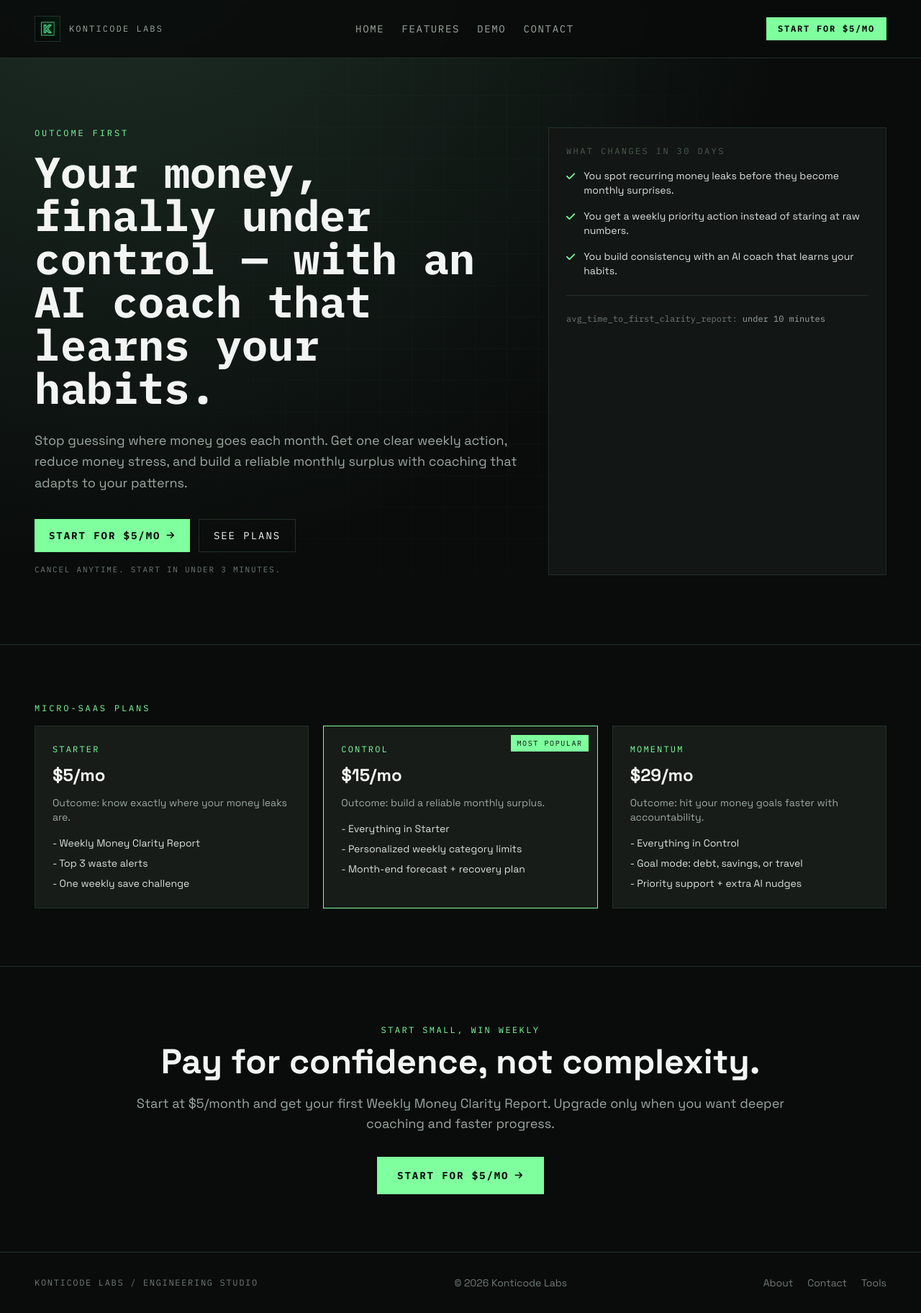
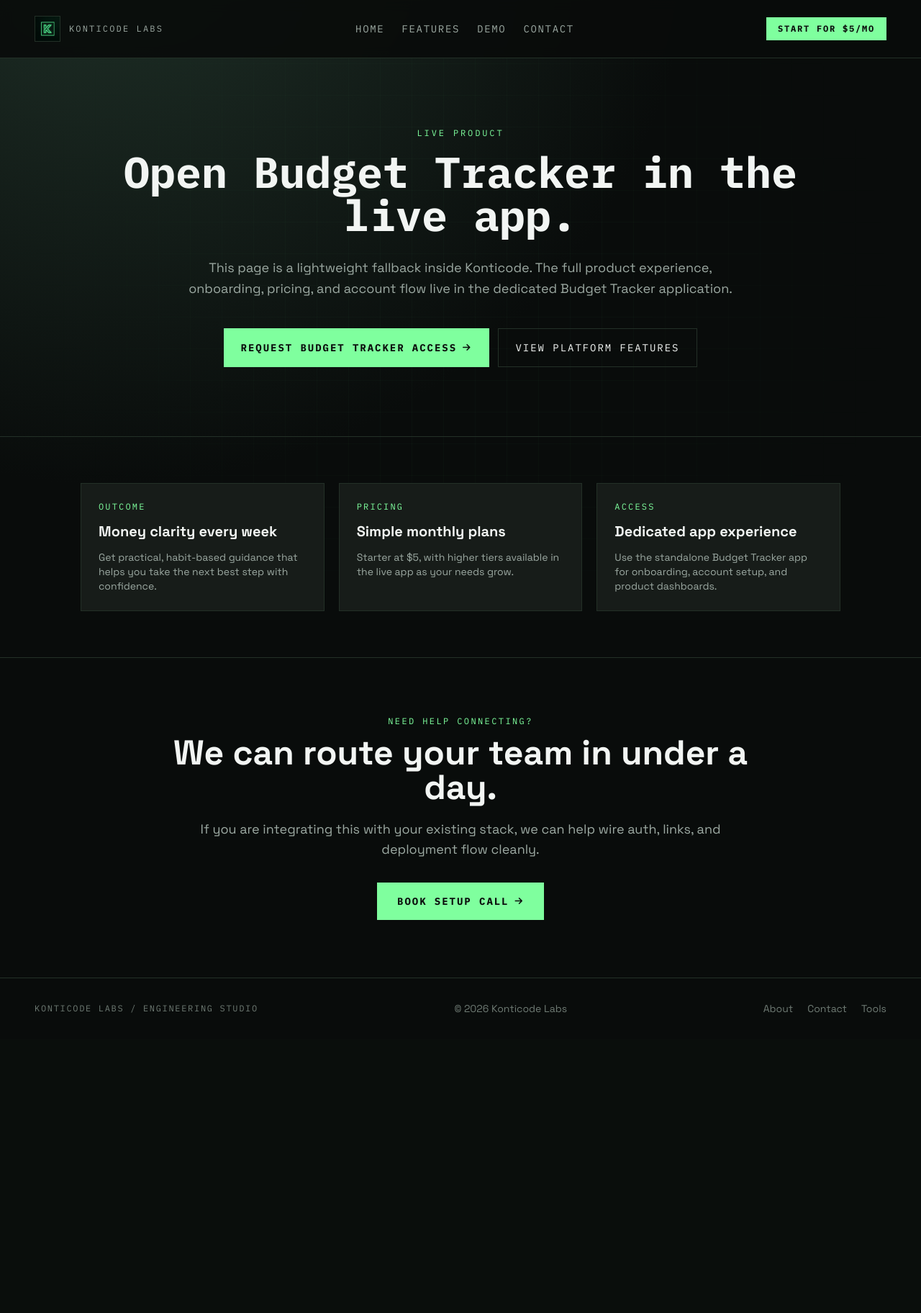
Before and after one commit to jfontiveros7/KonticodeLabs, a Flask app: page /budget-tracker in a window 1280 px wide. Shown: the whole page at 72% size. After the commit the page ends 1407 px from the top, so only its background shows below. Run offline with Flask 3, Linux system fonts and the light colour scheme; some libraries are stand-ins or nearby versions.

Commit message:
refactor: convert budget tracker page to fallback teaser with live-app CTA

```diff
--- a/main.py
+++ b/main.py
@@ -106,7 +106,7 @@ def budget_tracker():
     external_url = _get_budget_tracker_url()
     if external_url:
         return redirect(external_url)
-    return render_template("budget_tracker.html")
+    return render_template("budget_tracker.html", budget_tracker_url=external_url)
 
 
 @app.route("/budget-tracker/<path:subpath>")
--- a/templates/budget_tracker.html
+++ b/templates/budget_tracker.html
@@ -70,74 +70,49 @@
 
     <main>
         <section class="border-b border-[#233027]">
-            <div class="max-w-7xl mx-auto px-6 lg:px-12 py-20 md:py-24 grid grid-cols-1 lg:grid-cols-12 gap-10">
-                <div class="lg:col-span-7 kc-fadeup d1">
-                    <p class="kc-mono text-xs uppercase tracking-[0.24em] text-[#7fff9e] mb-4">Outcome First</p>
-                    <h1 class="kc-mono font-bold text-4xl md:text-6xl leading-[1.03]">Your money, finally under control — with an AI coach that learns your habits.</h1>
-                    <p class="text-[#9ca9a2] text-lg mt-7 max-w-2xl leading-relaxed">Stop guessing where money goes each month. Get one clear weekly action, reduce money stress, and build a reliable monthly surplus with coaching that adapts to your patterns.</p>
-                    <div class="mt-9 flex flex-wrap gap-3">
-                        <a href="/contact" class="inline-flex items-center gap-2 bg-[#7fff9e] text-[#0b0d0c] px-5 py-3 text-sm kc-mono uppercase tracking-[0.14em] font-semibold" data-cta="start_starter_plan" data-cta-location="budget_tracker_hero">Start for $5/mo <i class="fas fa-arrow-right text-xs"></i></a>
-                        <a href="#plans" class="inline-flex items-center gap-2 border border-[#233027] px-5 py-3 text-sm kc-mono uppercase tracking-[0.14em] hover:border-[#7fff9e] hover:text-[#7fff9e] transition-colors" data-cta="view_plans" data-cta-location="budget_tracker_hero">See plans</a>
+            <div class="max-w-6xl mx-auto px-6 lg:px-12 py-20 md:py-24">
+                <div class="text-center kc-fadeup d1">
+                    <p class="kc-mono text-xs uppercase tracking-[0.24em] text-[#7fff9e] mb-4">Live Product</p>
+                    <h1 class="kc-mono font-bold text-4xl md:text-6xl leading-[1.03]">Open Budget Tracker in the live app.</h1>
+                    <p class="text-[#9ca9a2] text-lg mt-7 max-w-3xl mx-auto leading-relaxed">This page is a lightweight fallback inside Konticode. The full product experience, onboarding, pricing, and account flow live in the dedicated Budget Tracker application.</p>
+                    <div class="mt-10 flex flex-col sm:flex-row justify-center gap-3">
+                        {% if budget_tracker_url %}
+                        <a href="{{ budget_tracker_url }}" class="inline-flex items-center justify-center gap-2 bg-[#7fff9e] text-[#0b0d0c] px-6 py-4 text-sm kc-mono uppercase tracking-[0.14em] font-semibold" data-cta="open_live_budget_tracker" data-cta-location="budget_tracker_fallback_hero">Open live Budget Tracker <i class="fas fa-arrow-right text-xs"></i></a>
+                        {% else %}
+                        <a href="/contact" class="inline-flex items-center justify-center gap-2 bg-[#7fff9e] text-[#0b0d0c] px-6 py-4 text-sm kc-mono uppercase tracking-[0.14em] font-semibold" data-cta="request_budget_tracker_access" data-cta-location="budget_tracker_fallback_hero">Request Budget Tracker access <i class="fas fa-arrow-right text-xs"></i></a>
+                        {% endif %}
+                        <a href="/features" class="inline-flex items-center justify-center gap-2 border border-[#233027] px-6 py-4 text-sm kc-mono uppercase tracking-[0.14em] hover:border-[#7fff9e] hover:text-[#7fff9e] transition-colors" data-cta="view_platform_features" data-cta-location="budget_tracker_fallback_hero">View platform features</a>
                     </div>
-                    <p class="kc-mono text-[11px] uppercase tracking-[0.16em] text-[#6f7b74] mt-4">Cancel anytime. Start in under 3 minutes.</p>
-                </div>
-                <div class="lg:col-span-5 kc-fadeup d2 border border-[#233027] bg-[#121614] p-6">
-                    <p class="kc-mono text-xs uppercase tracking-[0.2em] text-[#4b5b51] mb-4">What Changes In 30 Days</p>
-                    <ul class="space-y-4 text-sm text-[#d9e1dd]">
-                        <li class="flex gap-3"><i class="fas fa-check text-[#7fff9e] mt-1"></i><span>You spot recurring money leaks before they become monthly surprises.</span></li>
-                        <li class="flex gap-3"><i class="fas fa-check text-[#7fff9e] mt-1"></i><span>You get a weekly priority action instead of staring at raw numbers.</span></li>
-                        <li class="flex gap-3"><i class="fas fa-check text-[#7fff9e] mt-1"></i><span>You build consistency with an AI coach that learns your habits.</span></li>
-                    </ul>
-                    <div class="mt-6 pt-6 border-t border-[#233027] kc-mono text-xs text-[#6f7b74]">avg_time_to_first_clarity_report: <span class="text-[#9ca9a2]">under 10 minutes</span></div>
                 </div>
             </div>
         </section>
 
-        <section id="plans" class="py-20 border-b border-[#233027]">
-            <div class="max-w-7xl mx-auto px-6 lg:px-12">
-                <p class="kc-mono text-xs uppercase tracking-[0.24em] text-[#7fff9e] mb-4">Micro-SaaS Plans</p>
-                <div class="grid grid-cols-1 md:grid-cols-3 gap-5">
-                    <article class="kc-fadeup d1 border border-[#233027] bg-[#171c19] p-6">
-                        <p class="kc-mono text-xs uppercase tracking-[0.18em] text-[#7fff9e]">Starter</p>
-                        <h2 class="mt-3 font-semibold text-2xl">$5/mo</h2>
-                        <p class="text-[#9ca9a2] text-sm mt-3">Outcome: know exactly where your money leaks are.</p>
-                        <ul class="mt-4 space-y-2 text-sm text-[#d9e1dd]">
-                            <li>- Weekly Money Clarity Report</li>
-                            <li>- Top 3 waste alerts</li>
-                            <li>- One weekly save challenge</li>
-                        </ul>
-                    </article>
-                    <article class="kc-fadeup d2 border border-[#7fff9e] bg-[#171c19] p-6 relative overflow-hidden">
-                        <span class="absolute top-3 right-3 kc-mono text-[10px] uppercase tracking-[0.16em] bg-[#7fff9e] text-[#0b0d0c] px-2 py-1">Most Popular</span>
-                        <p class="kc-mono text-xs uppercase tracking-[0.18em] text-[#7fff9e]">Control</p>
-                        <h2 class="mt-3 font-semibold text-2xl">$15/mo</h2>
-                        <p class="text-[#9ca9a2] text-sm mt-3">Outcome: build a reliable monthly surplus.</p>
-                        <ul class="mt-4 space-y-2 text-sm text-[#d9e1dd]">
-                            <li>- Everything in Starter</li>
-                            <li>- Personalized weekly category limits</li>
-                            <li>- Month-end forecast + recovery plan</li>
-                        </ul>
-                    </article>
-                    <article class="kc-fadeup d3 border border-[#233027] bg-[#171c19] p-6">
-                        <p class="kc-mono text-xs uppercase tracking-[0.18em] text-[#7fff9e]">Momentum</p>
-                        <h2 class="mt-3 font-semibold text-2xl">$29/mo</h2>
-                        <p class="text-[#9ca9a2] text-sm mt-3">Outcome: hit your money goals faster with accountability.</p>
-                        <ul class="mt-4 space-y-2 text-sm text-[#d9e1dd]">
-                            <li>- Everything in Control</li>
-                            <li>- Goal mode: debt, savings, or travel</li>
-                            <li>- Priority support + extra AI nudges</li>
-                        </ul>
-                    </article>
-                </div>
+        <section class="py-16 border-b border-[#233027]">
+            <div class="max-w-6xl mx-auto px-6 lg:px-12 grid grid-cols-1 md:grid-cols-3 gap-5">
+                <article class="kc-fadeup d1 border border-[#233027] bg-[#171c19] p-6">
+                    <p class="kc-mono text-xs uppercase tracking-[0.18em] text-[#7fff9e]">Outcome</p>
+                    <h2 class="mt-3 text-xl font-semibold">Money clarity every week</h2>
+                    <p class="text-[#9ca9a2] text-sm mt-3">Get practical, habit-based guidance that helps you take the next best step with confidence.</p>
+                </article>
+                <article class="kc-fadeup d2 border border-[#233027] bg-[#171c19] p-6">
+                    <p class="kc-mono text-xs uppercase tracking-[0.18em] text-[#7fff9e]">Pricing</p>
+                    <h2 class="mt-3 text-xl font-semibold">Simple monthly plans</h2>
+                    <p class="text-[#9ca9a2] text-sm mt-3">Starter at $5, with higher tiers available in the live app as your needs grow.</p>
+                </article>
+                <article class="kc-fadeup d3 border border-[#233027] bg-[#171c19] p-6">
+                    <p class="kc-mono text-xs uppercase tracking-[0.18em] text-[#7fff9e]">Access</p>
+                    <h2 class="mt-3 text-xl font-semibold">Dedicated app experience</h2>
+                    <p class="text-[#9ca9a2] text-sm mt-3">Use the standalone Budget Tracker app for onboarding, account setup, and product dashboards.</p>
+                </article>
             </div>
         </section>
 
         <section class="py-20">
-            <div class="max-w-5xl mx-auto px-6 lg:px-12 text-center kc-fadeup d3">
-                <p class="kc-mono text-xs uppercase tracking-[0.2em] text-[#7fff9e] mb-3">Start Small, Win Weekly</p>
-                <h2 class="text-3xl md:text-5xl font-bold">Pay for confidence, not complexity.</h2>
-                <p class="text-[#9ca9a2] text-lg mt-5 mb-8">Start at $5/month and get your first Weekly Money Clarity Report. Upgrade only when you want deeper coaching and faster progress.</p>
-                <a href="/contact" class="inline-flex items-center gap-2 bg-[#7fff9e] text-[#0b0d0c] px-7 py-4 text-sm kc-mono uppercase tracking-[0.14em] font-semibold" data-cta="start_starter_plan" data-cta-location="budget_tracker_footer">Start for $5/mo <i class="fas fa-arrow-right text-xs"></i></a>
+            <div class="max-w-4xl mx-auto px-6 lg:px-12 text-center kc-fadeup d3">
+                <p class="kc-mono text-xs uppercase tracking-[0.2em] text-[#7fff9e] mb-3">Need Help Connecting?</p>
+                <h2 class="text-3xl md:text-5xl font-bold">We can route your team in under a day.</h2>
+                <p class="text-[#9ca9a2] text-lg mt-5 mb-8">If you are integrating this with your existing stack, we can help wire auth, links, and deployment flow cleanly.</p>
+                <a href="/contact" class="inline-flex items-center gap-2 bg-[#7fff9e] text-[#0b0d0c] px-7 py-4 text-sm kc-mono uppercase tracking-[0.14em] font-semibold" data-cta="book_budget_tracker_setup_call" data-cta-location="budget_tracker_fallback_footer">Book setup call <i class="fas fa-arrow-right text-xs"></i></a>
             </div>
         </section>
     </main>
```
